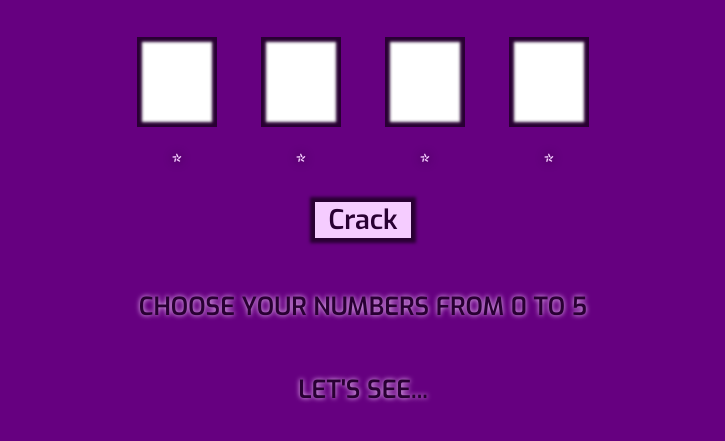
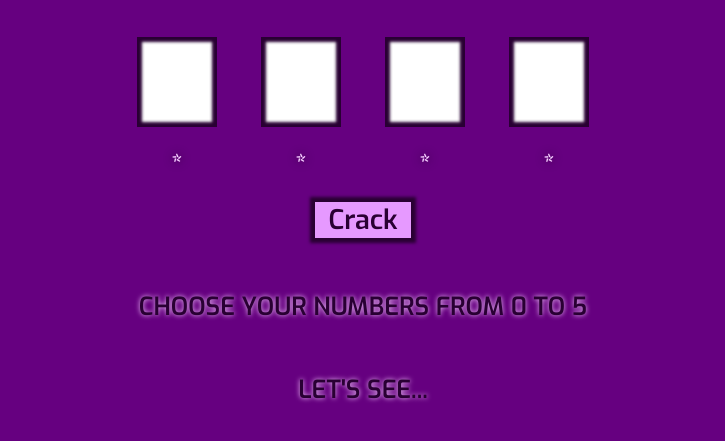
Before and after one commit to MatejaBezjak/Crack-it, a plain HTML site: page index.html in a window 1280 px wide. In both pictures the pointer is over the input "Crack". Shown: the part 299-740 px from the top of the page, without its empty margins (277-1002 px from the left). Drawn offline with Linux system fonts and the light colour scheme.

Commit message:
Hover effect add

```diff
--- a/style.css
+++ b/style.css
@@ -90,6 +90,9 @@ h1{
 
 }
 
+.cButton:hover {
+  background-color:  #e699ff;
+}
 h3{
   padding:20px;
   margin:10px;
```
